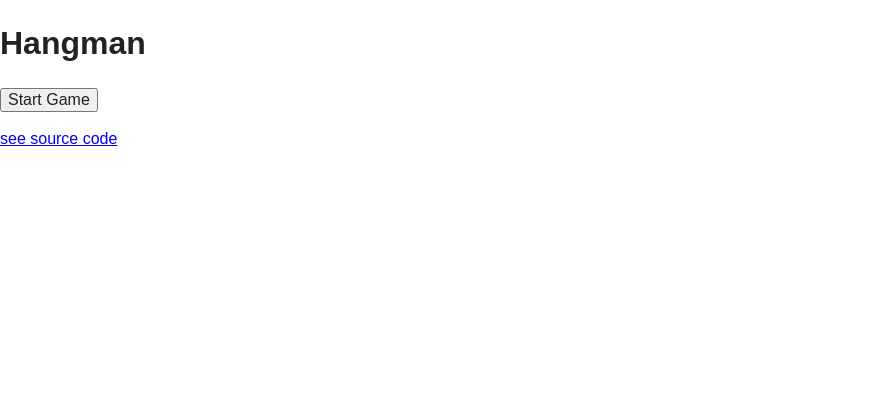
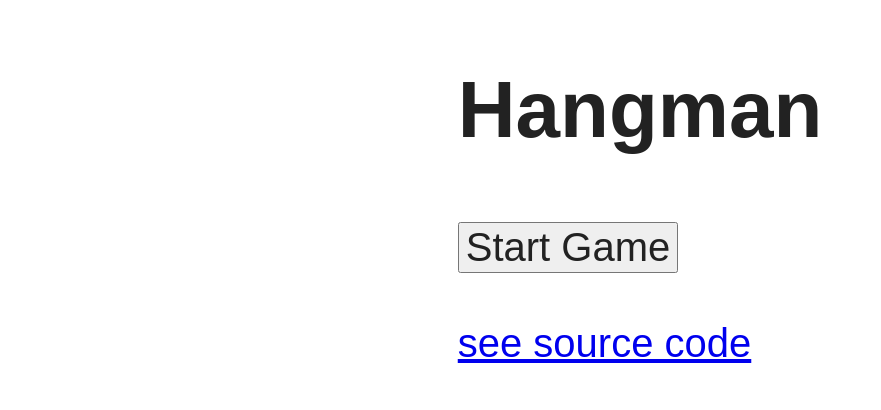
Before and after one commit to madcocomo/startup-kata, a Spring Boot app: page / in a window 1280 px wide. Shown: the top 410 px of the page, without its empty margins (0-881 px from the left). Run offline with Spring Boot 4, Linux system fonts and the light colour scheme.

Commit message:
Styling change

```diff
--- a/springboot/src/main/resources/static/css/main.css
+++ b/springboot/src/main/resources/static/css/main.css
@@ -14,6 +14,12 @@ html {
     color: #222;
     font-size: 1em;
     line-height: 1.4;
+}
+
+html, body {
+    display: table;
+    margin: 0 auto;
+    font-size: 40px;
 }
 
 /*
```
